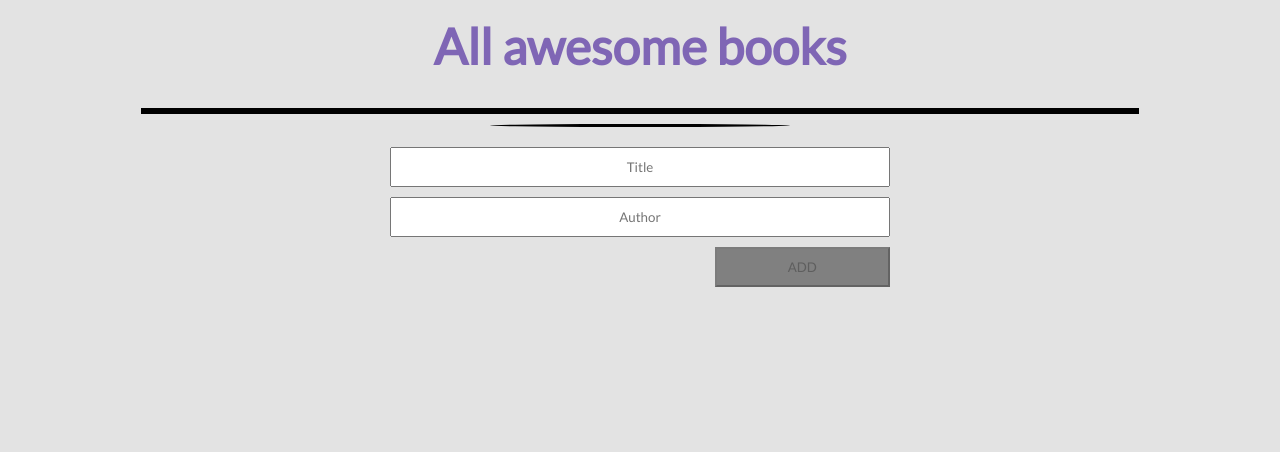
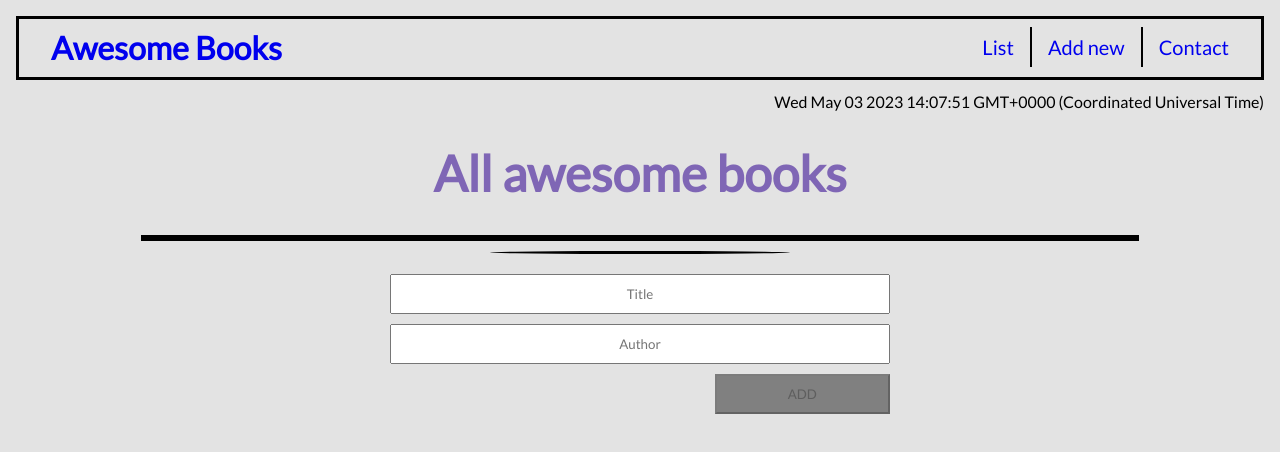
Before and after one commit to akezeth/Awesome-books, a website: page index.html in a window 1280 px wide. Drawn offline with Linux system fonts and the light colour scheme.

Commit message:
Add navigation bar

```diff
--- a/index.html
+++ b/index.html
@@ -10,6 +10,19 @@
 </head>
 
 <body onload="isValid()">
+  <header class="header flex column">
+    <div class="topNav flex">
+      <a href="#" class="logo">Awesome Books</a>
+        <ul class="navbar flex">
+            <li><a href="#">List</a></li>
+            <li><a href="#">Add new</a></li>
+            <li><a href="#">Contact</a></li>
+        </ul>
+    </div>
+    <div class="bottomNav flex">
+      <p id="current_date"></p>
+    </div>
+  </header>
   <section class="awesome-books container flex column">
     <h1>All awesome books</h1>
     <div class="books flex column">
--- a/script.js
+++ b/script.js
@@ -161,3 +161,6 @@ btn.addEventListener('click', () => {
   document.querySelector('#author').value = '';
   isValid();
 });
+
+const currentDate = document.querySelector('#current_date');
+currentDate.innerHTML = Date();
--- a/style.css
+++ b/style.css
@@ -7,6 +7,8 @@
   padding: 0;
   box-sizing: border-box;
   font-family: lato, sans-serif;
+  text-decoration: none;
+  list-style-type: none;
 }
 
 body {
@@ -136,3 +138,40 @@ button:focus {
   background-color: rgb(102, 45, 57);
   color: grey;
 }
+
+.header {
+  gap: 0.75rem;
+  padding-bottom: 2rem;
+}
+
+.topNav {
+  padding: 0.5rem 1rem 0.65rem 2rem;
+  justify-content: space-between;
+  border: 3px solid #000;
+  align-items: center;
+}
+
+.logo {
+  font-size: 2rem;
+  font-weight: bold;
+}
+
+.navbar {
+  /* gap: 2rem; */
+}
+
+.navbar li {
+  font-size: 1.25rem;
+  padding: 0.5rem 1rem;
+}
+
+.navbar li:nth-child(2) {
+  border-left: 2px solid #000;
+  border-right: 2px solid #000;
+}
+
+.bottomNav {
+  font-size: 1rem;
+  font-weight: 500;
+  justify-content: flex-end;
+}
```
